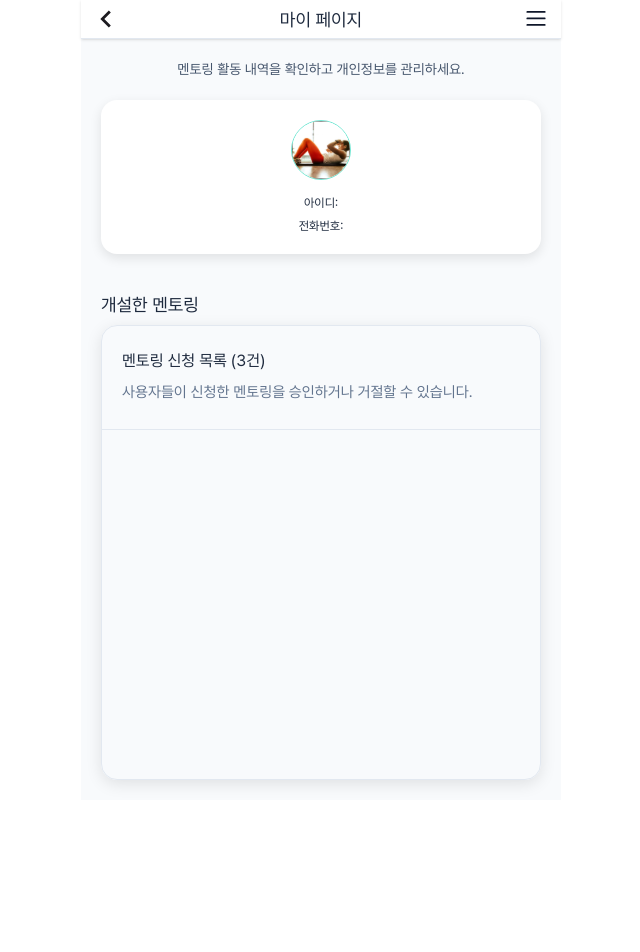
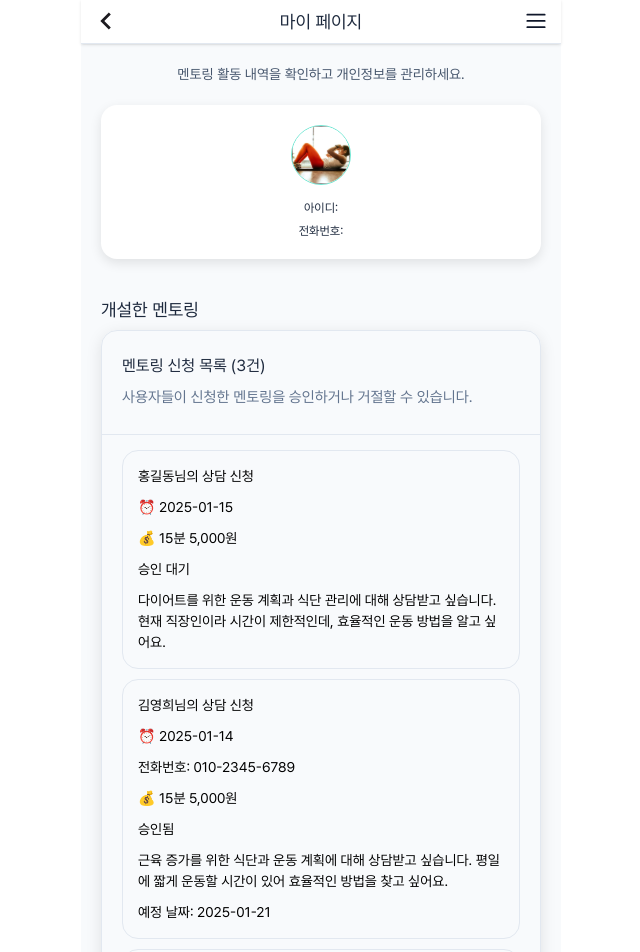
Before and after one commit to woowacourse-teams/2025-Fit-toring, a React app in the folder frontend/: page /my-page/created-mentoring in a window 1280 px wide. Shown: the top 952 px of the page, without its empty margins (319-959 px from the left). Before the commit the page ends 800 px from the top, so only its background shows below. Built offline with nearby package versions, Linux system fonts and the light colour scheme.

Commit message:
feat: CreatedMentoring 컴포넌트에 상담 신청 목록 추가 및 스타일 적용 #192

```diff
--- a/frontend/src/pages/myPage/components/CreatedMentoring/CreatedMentoring.tsx
+++ b/frontend/src/pages/myPage/components/CreatedMentoring/CreatedMentoring.tsx
@@ -54,6 +54,32 @@ function CreatedMentoring() {
           </StyledDescription>
         </StyledInfoWrapper>
         <StyledLine />
+        <StyledApplicationList>
+          {MENTORING_APPLICATIONS.map(
+            ({
+              id,
+              name,
+              phoneNumber,
+              fee,
+              content,
+              status,
+              applicationDate,
+              scheduledDate,
+              completionDate,
+            }) => (
+              <StyledApplicationItem key={id}>
+                <h4>{name}님의 상담 신청</h4>
+                <p>⏰ {applicationDate}</p>
+                {phoneNumber && <p>전화번호: {phoneNumber}</p>}
+                <p>💰 15분 {fee.toLocaleString()}원</p>
+                <p>{status}</p>
+                <p>{content}</p>
+                {scheduledDate && <p>예정 날짜: {scheduledDate}</p>}
+                {completionDate && <p>완료 날짜: {completionDate}</p>}
+              </StyledApplicationItem>
+            ),
+          )}
+        </StyledApplicationList>
       </StyledWrapper>
     </StyledContainer>
   );
@@ -112,3 +138,30 @@ const StyledLine = styled.hr`
   border: none;
   border-top: 1px solid ${({ theme }) => theme.OUTLINE.REGULAR};
 `;
+
+const StyledApplicationList = styled.ul`
+  display: flex;
+  flex-direction: column;
+  gap: 1rem;
+
+  padding: 1.5rem 2rem;
+`;
+
+const StyledApplicationItem = styled.li`
+  display: flex;
+  flex-direction: column;
+  gap: 1rem;
+
+  height: auto;
+  padding: 1.5rem;
+  border: 1px solid ${({ theme }) => theme.OUTLINE.REGULAR};
+  border-radius: 16px;
+
+  transition: all 0.2s ease;
+
+  :hover {
+    box-shadow: 0 0.4rem 1.6rem rgb(0 0 0 / 10%);
+  }
+
+  ${({ theme }) => theme.TYPOGRAPHY.B2_R}
+`;
```
